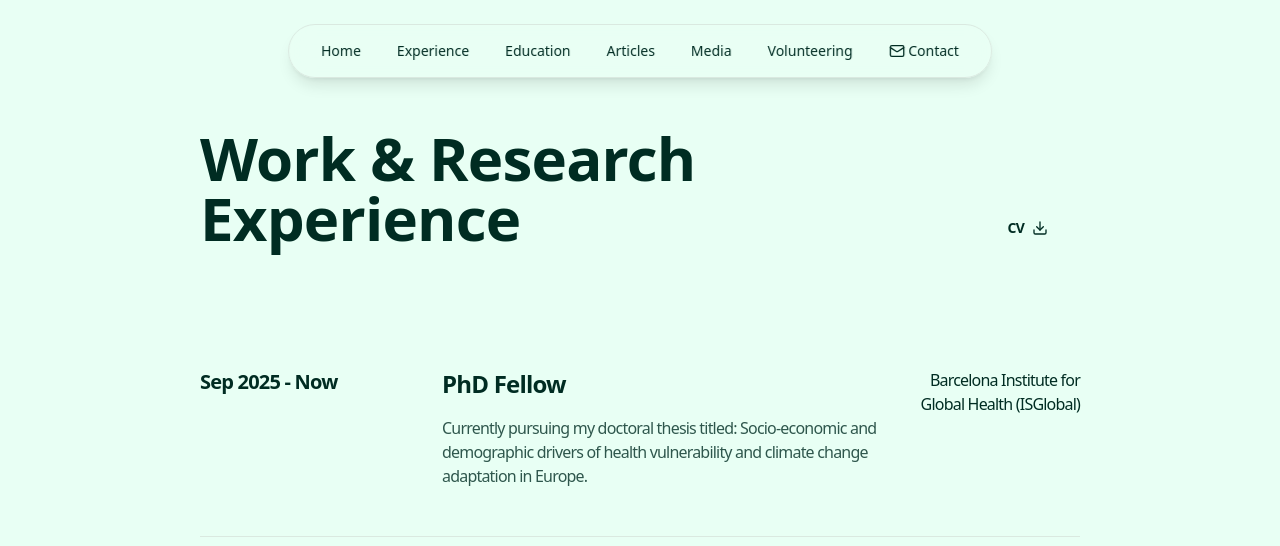
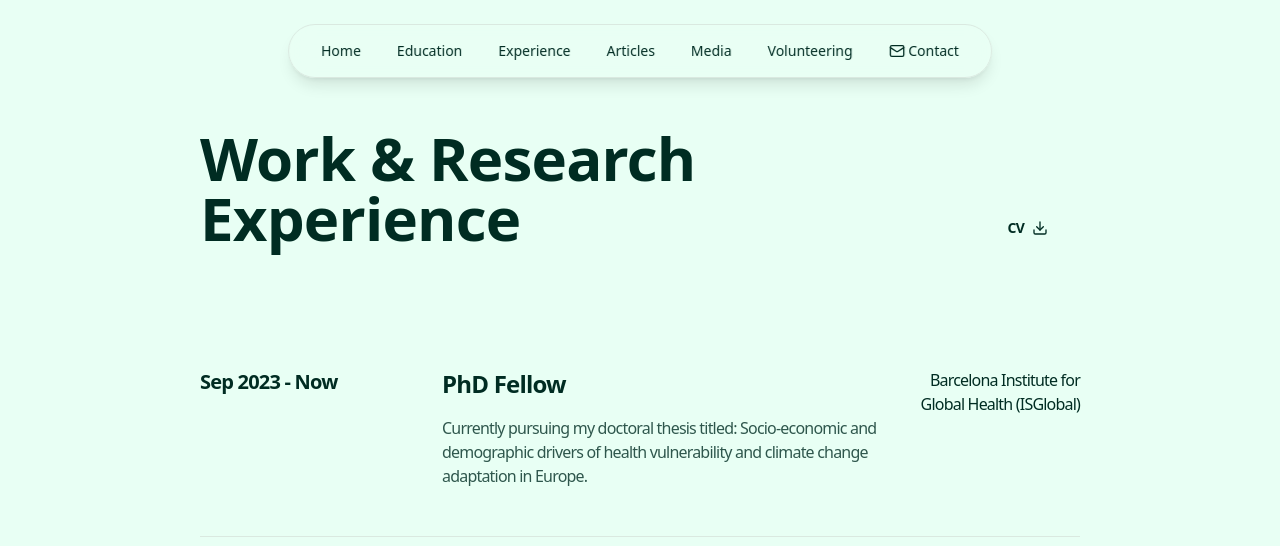
Before and after one commit to VictorPaniello/bpaniello-portfolio, a Next.js app: page /experience in a window 1280 px wide. Shown: the top 546 px of the page. Built offline with nearby package versions, Linux system fonts and the light colour scheme.

Commit message:
Minor details solved

```diff
--- a/components/experience1.tsx
+++ b/components/experience1.tsx
@@ -14,7 +14,7 @@ interface Experience1Props {
 const Experience1 = ({ className }: Experience1Props) => {
 	const experience = [
 		{
-			period: "Sep 2025 - Now",
+			period: "Sep 2023 - Now",
 			title: "PhD Fellow",
 			description:
 				"Currently pursuing my doctoral thesis titled: Socio-economic and demographic drivers of health vulnerability and climate change adaptation in Europe.",
--- a/components/ui/floating-navbar.tsx
+++ b/components/ui/floating-navbar.tsx
@@ -34,18 +34,18 @@ export function FloatingNavbar() {
 						</NavigationMenuItem>
 						<NavigationMenuItem>
 							<NavigationMenuLink
+								href="/education"
+								className={navigationMenuTriggerStyle()}
+							>
+								Education
+							</NavigationMenuLink>
+						</NavigationMenuItem>
+						<NavigationMenuItem>
+							<NavigationMenuLink
 								href="/experience"
 								className={navigationMenuTriggerStyle()}
 							>
 								Experience
-							</NavigationMenuLink>
-						</NavigationMenuItem>
-						<NavigationMenuItem>
-							<NavigationMenuLink
-								href="/education"
-								className={navigationMenuTriggerStyle()}
-							>
-								Education
 							</NavigationMenuLink>
 						</NavigationMenuItem>
 						<NavigationMenuItem>
```
